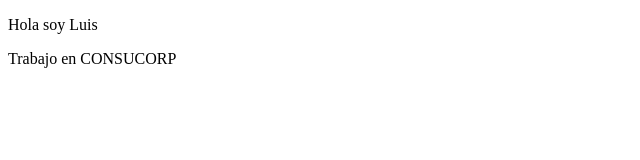
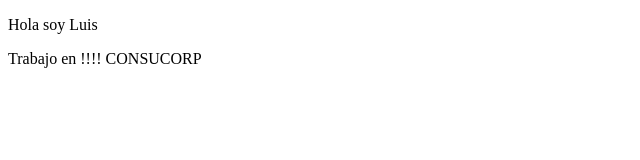
Before and after one commit to lmoralesv96/pruebasgit, a plain HTML site: page index.html in a window 1280 px wide. Shown: the full height of the page, 0-640 px from the left. Drawn offline with Linux system fonts and the light colour scheme.

Commit message:
Agrego cosas

```diff
--- a/index.html
+++ b/index.html
@@ -8,6 +8,6 @@
 </head>
 <body>
     <p>Hola soy Luis</p>
-    <p>Trabajo en CONSUCORP</p>
+    <p>Trabajo en !!!! CONSUCORP</p>
 </body>
 </html>
```
